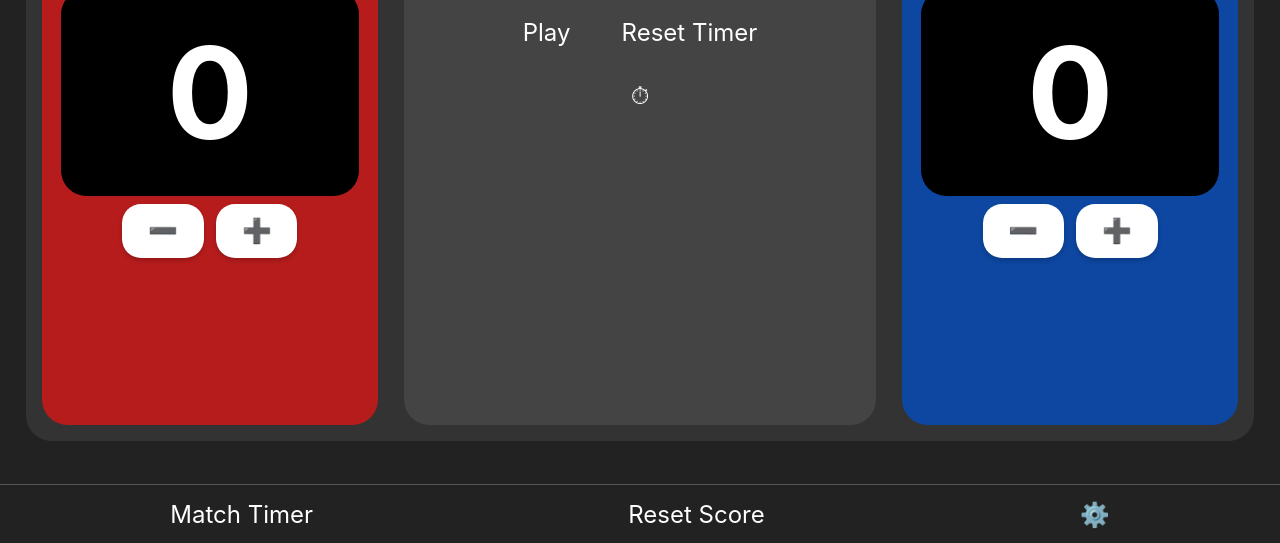
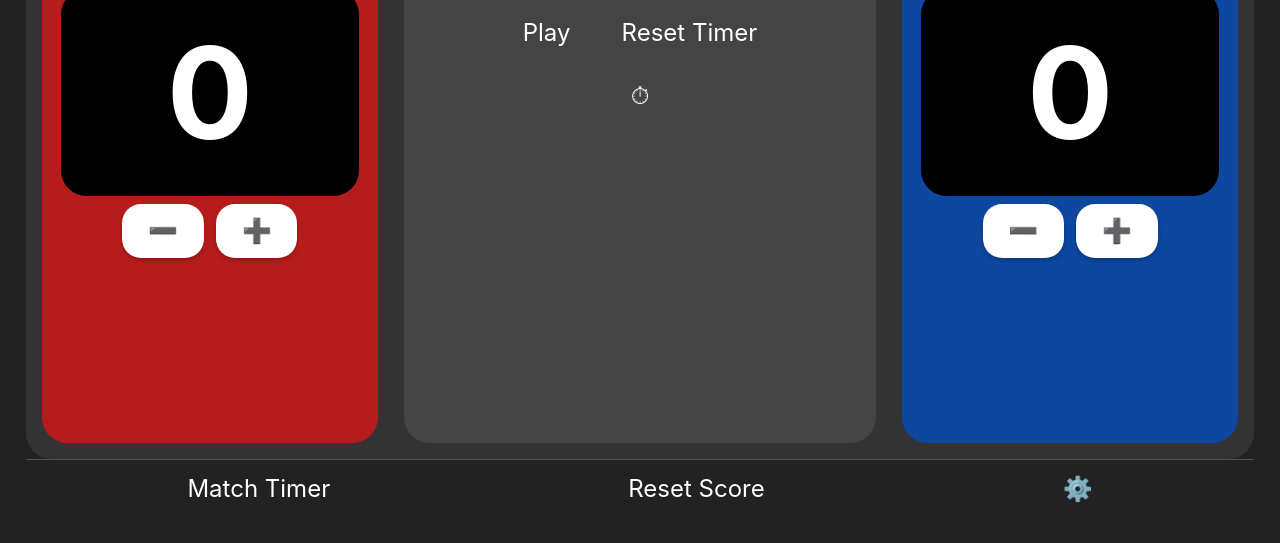
Before and after one commit to xinqyun1019/tangsoodomalaysia-score, a plain HTML site: page index.html in a window 1280 px wide. Shown: the part 257-800 px from the top of the page. Drawn offline with Linux system fonts and the light colour scheme.

Commit message:
Update styles.css

```diff
--- a/styles.css
+++ b/styles.css
@@ -6,30 +6,27 @@
   font-family: -apple-system, BlinkMacSystemFont, "Segoe UI", Roboto, Helvetica, Arial, sans-serif;
 }
 
-/* Body styling */
+/* Body styling as a flex container for full screen layout */
 body {
   background-color: #222;
   color: white;
   display: flex;
   flex-direction: column;
-  align-items: center;
-  text-align: center;
-  min-height: 100vh;
+  height: 100vh; /* Full viewport height */
   width: 100%;
   padding: 2%;
 }
 
-/* Scoreboard layout: fill full width, full height up to footer */
+/* Scoreboard layout: fills available space above the footer */
 .scoreboard {
+  flex: 1; /* Expand to fill remaining space */
   width: 100%;
-  min-height: calc(84vh);
   background: #333;
   padding: 2vh;
   border-radius: 2vw;
   display: grid;
   grid-template-columns: 1fr auto 1fr;
-  grid-template-areas:
-    "red timer blue";
+  grid-template-areas: "red timer blue";
   gap: 2vw;
 }
 
@@ -44,6 +41,7 @@ body {
   margin-bottom: 1vh;
   text-shadow: 1px 1px 2px rgba(0,0,0,0.7);
 }
+
 /* Team backgrounds set via IDs */
 #red-container {
   grid-area: red;
@@ -56,8 +54,7 @@ body {
 
 /* When scoreboard has "swapped" class, swap grid areas */
 .scoreboard.swapped {
-  grid-template-areas:
-    "blue timer red";
+  grid-template-areas: "blue timer red";
 }
 
 /* Penalty section */
@@ -85,7 +82,7 @@ body {
   font-size: 10vw;
   font-weight: bold;
   background: black;
-  padding: 2vw; /* Increased padding for a larger background */
+  padding: 2vw;  /* Increased padding for larger background */
   border-radius: 2vw;
   margin-bottom: 1vh;
   text-align: center;
@@ -132,6 +129,7 @@ body {
   gap: 1vw;
   margin-bottom: 1vh;
 }
+
 /* Minimalist timer buttons */
 .minimal-btn {
   background: none;
@@ -148,14 +146,13 @@ body {
   transform: scale(1.05);
 }
 
-/* Footer Bar: Minimalist style */
+/* Footer Bar: Fixed at bottom, does not shrink */
 .footer-bar {
   width: 100%;
   background-color: #222;
   border-top: 0.2vh solid #555;
   padding: 1vh 1vw;
-  position: fixed;
-  bottom: 0;
+  flex-shrink: 0;
   display: flex;
   justify-content: space-around;
 }
@@ -174,7 +171,7 @@ body {
   transform: scale(1.05);
 }
 
-/* iOS-style control buttons for score/penalty (with box-shadow) */
+/* iOS-style control buttons for score/penalty */
 .control-btn {
   background: #fff;
   color: #333;
@@ -182,7 +179,7 @@ body {
   padding: 1vw 2vw;
   font-size: 1rem;
   font-weight: 400;
-  border-radius: 1.5vw; /* Subtler curve instead of a full circle */
+  border-radius: 1.5vw; /* Improved, subtler curve */
   box-shadow: 0 0.2vw 0.4vw rgba(0,0,0,0.2);
   cursor: pointer;
   transition: background 0.2s ease, transform 0.2s ease;
@@ -261,7 +258,7 @@ body {
   margin-top: 2.5vh;
 }
 
-/* Modal close button: minimal style, no box-shadow */
+/* Modal close button */
 .modal-close {
   position: absolute;
   top: 1.5vh;
@@ -279,6 +276,7 @@ body {
   display: none;
 }
 
+/* Modal animations */
 @keyframes appleModalOpen {
   0% {
     transform: scale(0.3) translate(calc(100vw - 100%), calc(100vh - 100%));
@@ -310,12 +308,10 @@ body {
   }
 }
 
-/* When the modal is opening, apply the "appleModalOpen" animation. */
+/* Apply animations when modal opens/closes */
 .modal.showing {
   animation: appleModalOpen 0.4s cubic-bezier(0.25, 0.1, 0.25, 1) forwards;
 }
-
-/* When the modal is closing, apply the "appleModalClose" animation. */
 .modal.closing {
   animation: appleModalClose 0.4s cubic-bezier(0.25, 0.1, 0.25, 1) forwards;
 }
```
